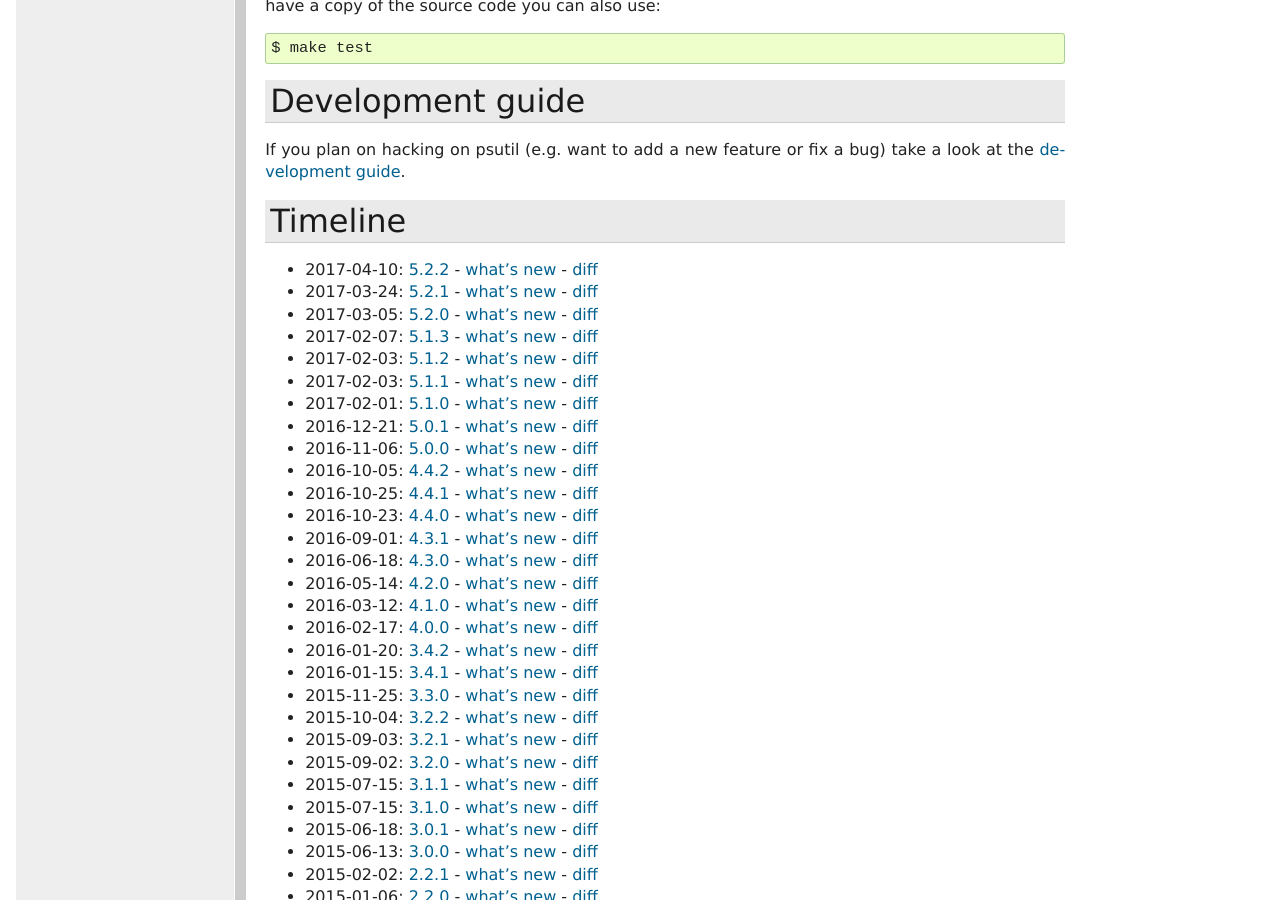
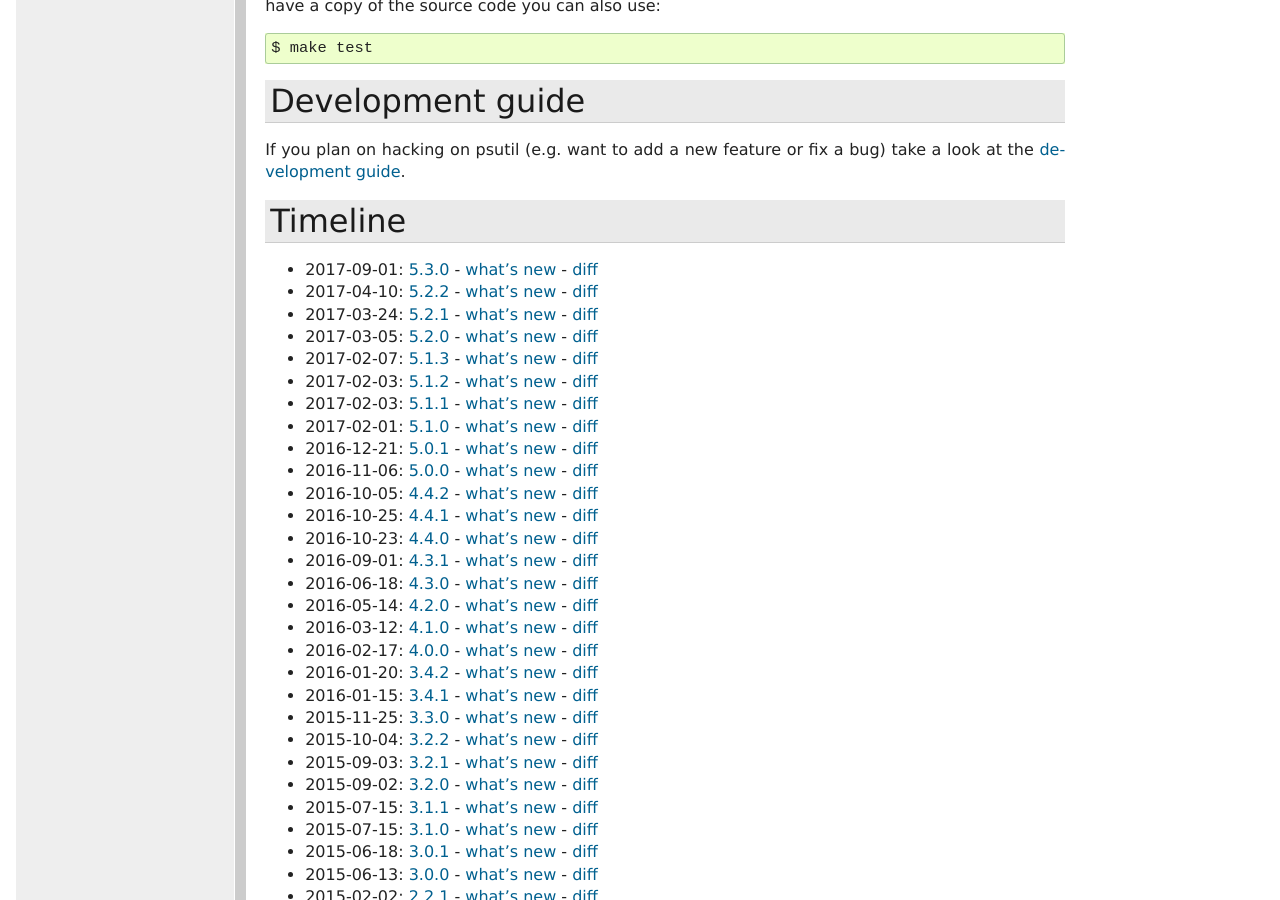
Before and after one commit to giampaolo/psutil, a Sphinx documentation site: the page built from docs/index.rst, in a window 1280 px wide and 900 px high, scrolled down 41311 px. Built offline with Sphinx 7.4.7, drawn with Linux system fonts in a browser that asks for light colours; formulas are drawn with MathJax 3.

Commit message:
pre-release

```diff
--- a/docs/index.rst
+++ b/docs/index.rst
@@ -2556,6 +2556,10 @@
 Timeline
 ========
 
+- 2017-09-01:
+  `5.3.0 <https://pypi.python.org/pypi?name=psutil&version=5.3.0&:action=files>`__ -
+  `what's new <https://github.com/giampaolo/psutil/blob/master/HISTORY.rst#530>`__ -
+  `diff <https://github.com/giampaolo/psutil/compare/release-5.2.2...release-5.3.0#files_bucket>`__
 - 2017-04-10:
   `5.2.2 <https://pypi.python.org/pypi?name=psutil&version=5.2.2&:action=files>`__ -
   `what's new <https://github.com/giampaolo/psutil/blob/master/HISTORY.rst#522>`__ -
```
